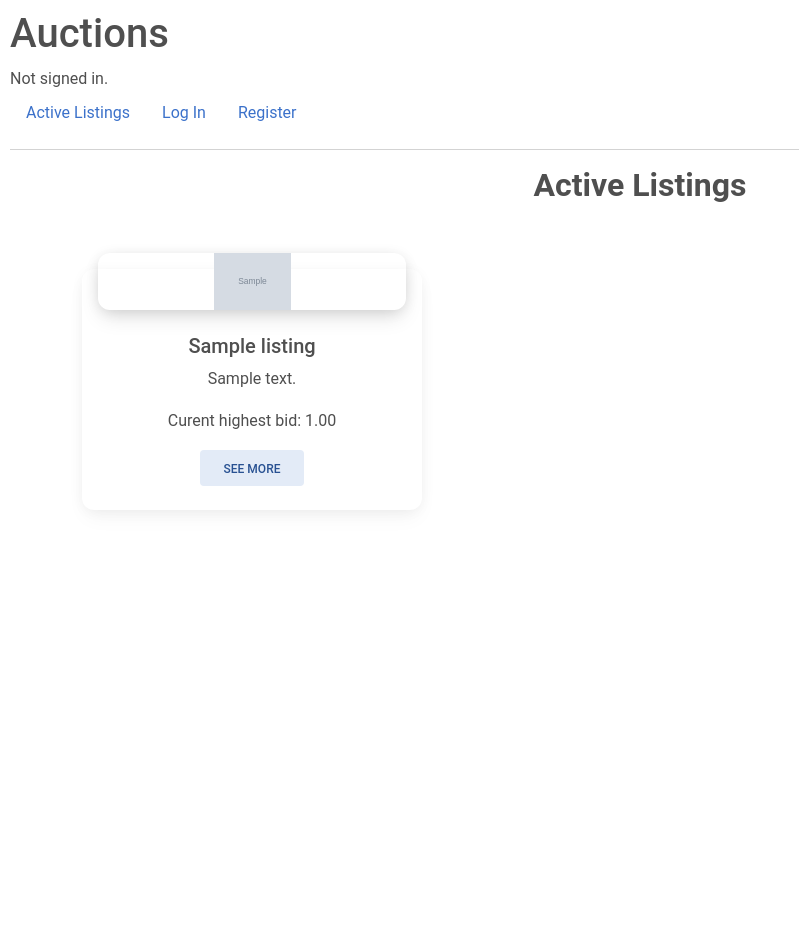
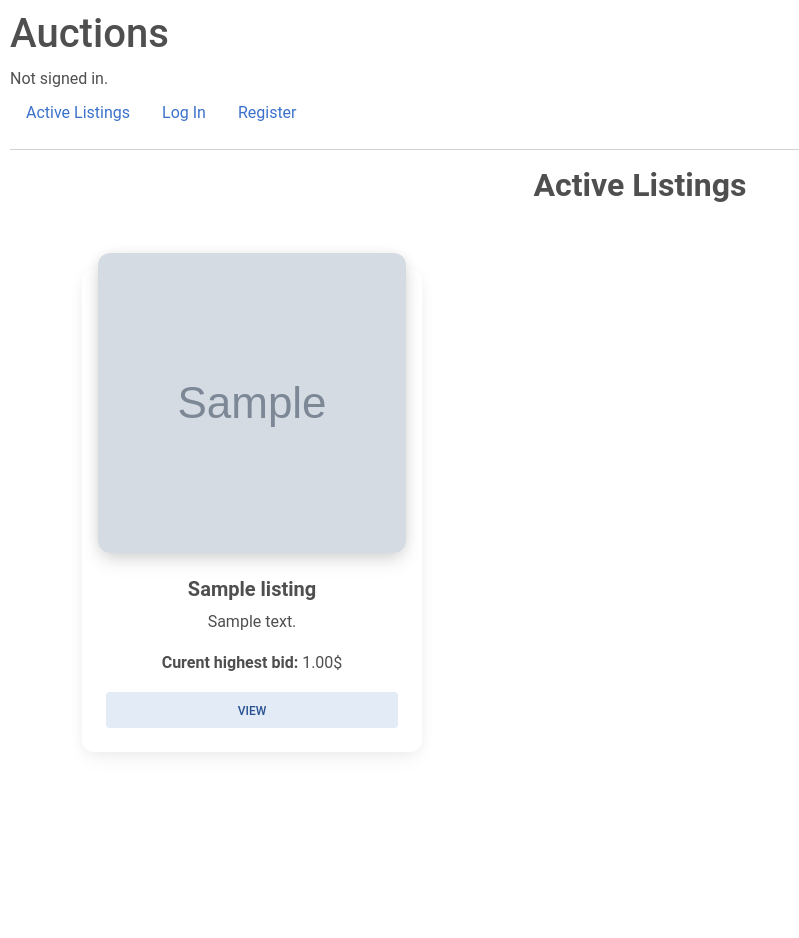
Before and after one commit to MarouBen/NightFall-Bids, a Django app: page / in a window 1280 px wide. Shown: the whole page, without its empty margins (0-799 px from the left). Before the commit the page ends 512 px from the top, so only its background shows below. Run offline with Django 3.2, Linux system fonts and the light colour scheme; tables that the repository leaves empty hold one stand-in row (values such as "Sample post"); grey boxes marked "Sample" are stand-in pictures; some libraries are stand-ins or nearby versions.

Commit message:
styled the cards correctly
pushed the button to the edn and fixed the pics to be contained

```diff
--- a/auctions/static/auctions/styles.css
+++ b/auctions/static/auctions/styles.css
@@ -1,3 +1,11 @@
 body {
     padding: 10px;
 }
+img.listing-image {
+    width: 100%;
+    height: 300px; /* or any other fixed height you want */
+    object-fit: cover;
+  }
+.btn{
+    bottom: 0;
+}
--- a/auctions/templates/auctions/index.html
+++ b/auctions/templates/auctions/index.html
@@ -7,19 +7,19 @@
             <div class="row gx-lg-5">
                 {% for listing in listings %}
                     <!-- cartd template -->
-                    <div class="col-lg-4 mb-6 mb-lg-3">
+                    <div class="col-lg-4 mb-6 mb-lg-5">
                         <div class="card rounded-6 h-100">
                             <div class="mt-n3 bg-image hover-overlay ripple mx-3 shadow-4-strong rounded-6" data-mdb-ripple-color="light">
-                            <img src="{{ listing.images.first.images.url }}" class="img-fluid" image height="25%" width="25%"/>
-                            <a href="#!">
-                                <div class="mask" style="background-color: rgba(251, 251, 251, 0.15);"></div>
-                            </a>
+                                <img src="{{ listing.images.first.images.url }}" class="img-fluid listing-image" image/>
+                                <a href="#!"><div class="mask" style="background-color: rgba(251, 251, 251, 0.15);"></div></a>
                             </div>
-                            <div class="card-body">
-                            <h5 class="card-title">{{ listing.name }}</h5>
-                            <p class="card-text">{{ listing.description }}</p>
-                            <p class="card-text">Curent highest bid: {{ listing.startingBid }}</p>
-                            <a href="#!" class="btn btn-secondary">See more</a>
+                            <div class="card-body d-flex flex-column justify-content-between">
+                                <h5 class="card-title fw-bold">{{ listing.name|truncatechars:50 }}</h5>
+                                <p class="card-text">{{ listing.description|truncatechars:120 }}</p>
+                                <p class="card-text"><b>Curent highest bid:</b> {{ listing.startingBid }}$</p>
+
+                                <a href="#!" class="btn btn-secondary">View</a>
+
                             </div>
                         </div>
                     </div>
```
